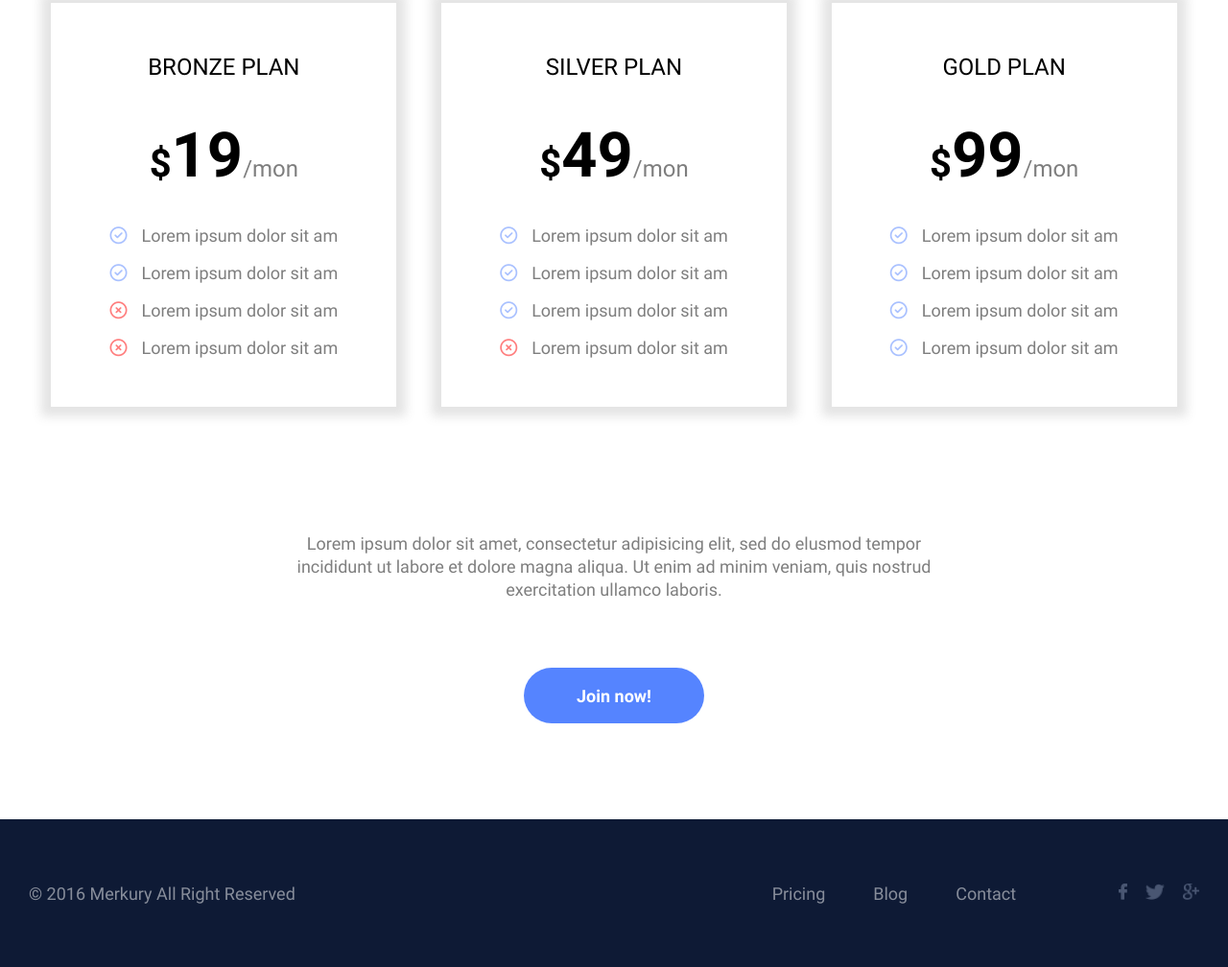
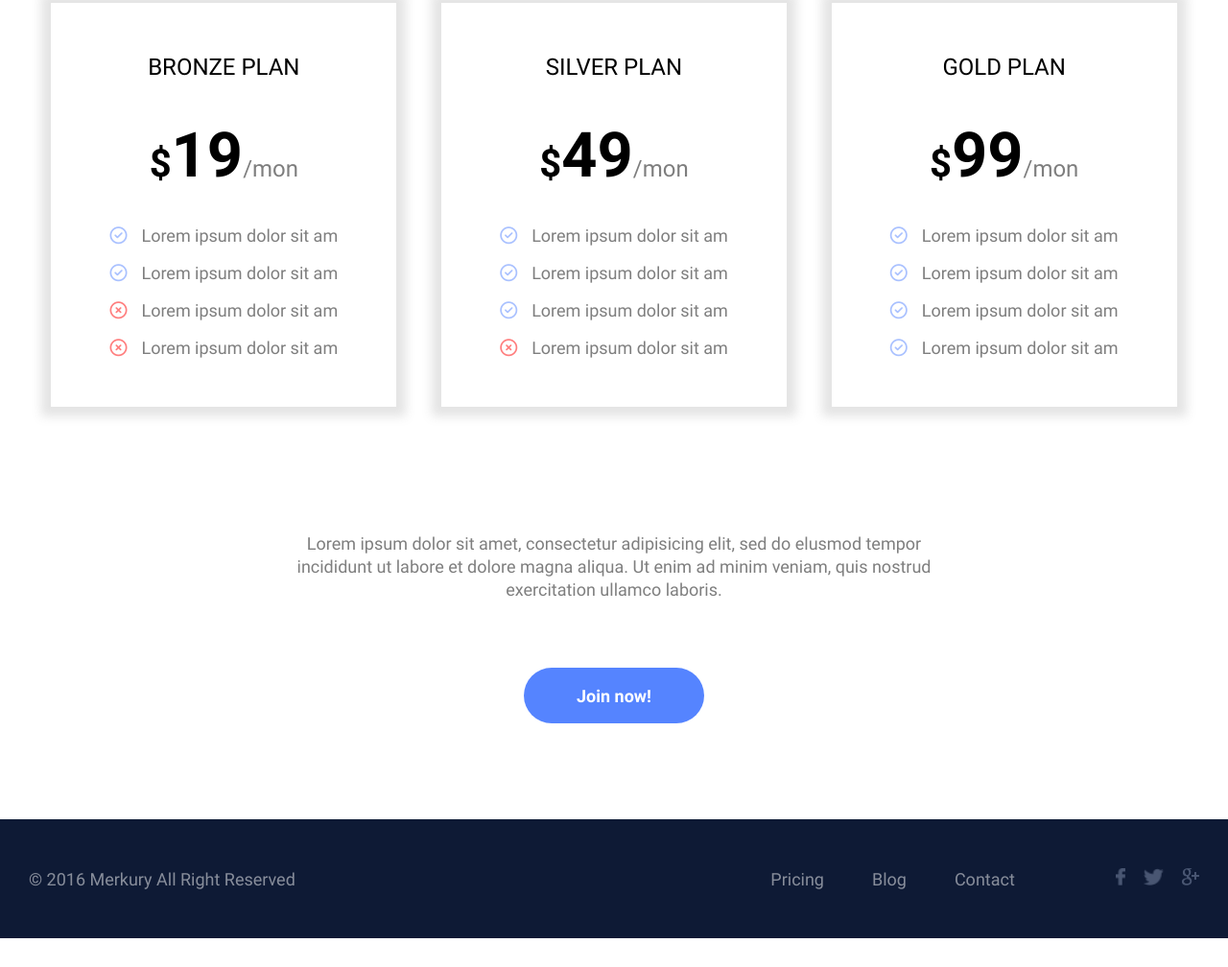
Before and after one commit to bogachenkopetr/merkury, a plain HTML site: page index.html in a window 1280 px wide. Shown: the part 4527-5535 px from the top of the page at 96% size. After the commit the page ends 5505 px from the top, so only its background shows below. Drawn offline with nearby package versions, Linux system fonts and the light colour scheme.

Commit message:
внес исправления в секцию footer

```diff
--- a/index.html
+++ b/index.html
@@ -174,19 +174,17 @@
     </section>
 
     <footer class="footer">
-        <div class="section_inner">
-            <div class="wrapper_footer">
+        <div class="section_inner footer_inner">
             <div class="footer_logo">&#169; 2016 Merkury All Right Reserved</div>
             <ul class="footer_menu">
                 <li><a href="#" title="Pricing">Pricing</a></li>
                 <li><a href="#" title="Blog">Blog</a></li>
                 <li><a href="#" title="Contact">Contact</a></li>
             </ul>
-                <div class="footer_brands">
-                    <img src="img/facebook.png" alt="">
-                    <img src="img/twitter.png" alt="">
-                    <img src="img/google.png" alt="">
-                </div>
+            <div class="footer_social_media">
+                <a href="#"><img src="img/facebook.png" alt=""></a>
+                <a href="#"><img src="img/twitter.png" alt=""></a>
+                <a href="#"><img src="img/google.png" alt=""></a>
             </div>
         </div>
     </footer>
--- a/scss/footer.scss
+++ b/scss/footer.scss
@@ -2,74 +2,70 @@
     background: $dark-blue;
 }
 
-.wrapper_footer {
-    display: flex;
-    justify-content: space-between;
+.footer_inner {
     opacity: 0.5;
     color: $white;
-    padding: 30px 0;
+    padding-top: 30px;
+    padding-bottom: 30px;
     font: normal 14px 'roboto';
+    text-align: center;
 
     @media screen and (min-width: 768px) {
-        padding: 40px 0;
+        display: flex;
+        justify-content: space-between;
+        padding-top: 40px;
+        padding-bottom: 40px;
         font-size: 16px;
     }
 
     @media screen and (min-width: 992px) {
         font-size: 18px;
-        padding: 50px 0;
-    }
-
-    @media screen and (min-width: 1200px) {
-        padding: 65px 0;
+        padding-top: 50px;
+        padding-bottom: 50px;
     }
 }
 
 .footer_menu {
-    margin-left: 20px;
+    display: flex;
+    justify-content: center;
+    margin: 20px 0;
 
     @media screen and (min-width: 768px) {
-        display: flex;
-        margin-left: 140px;
+        margin: 0 0 0 140px;
     }
 
     @media screen and (min-width: 992px) {
-        margin-left: 230px;
+        margin: 0 0 0 230px;
     }
 
     @media screen and (min-width: 1200px) {
-        margin-left: 440px;
+        margin: 0 0 0 440px;
     }
 
      a {
         color: $white;
-        padding-right: 5px;
+        margin-right:15px;
 
         @media screen and (min-width: 768px) {
-            padding-right: 30px;
+            margin-right: 30px;
         }
 
         @media screen and (min-width: 992px) {
-            padding-right: 50px;
+            margin-right: 50px;
         }
     }
 }
 
-.footer_brands {
-    img {
-        padding-left: 15px;
-        height: 13px;
-
-        @media screen and (min-width: 768px) {
-            height: 15px;
-        }
-
-        @media screen and (min-width: 992px) {
-            height: 17px;
-        }
+.footer_social_media {
+    a {
+        margin-left: 15px;
 
         &:first-child {
-            padding-left: 0;
+            margin-left: 0;
         }
     }
+
+    img {
+        height: 18px;
+    }
 }
```
Also changed, not shown: css/style.css, 1 other file. Lines whose indentation alone changed are shown as unchanged.
